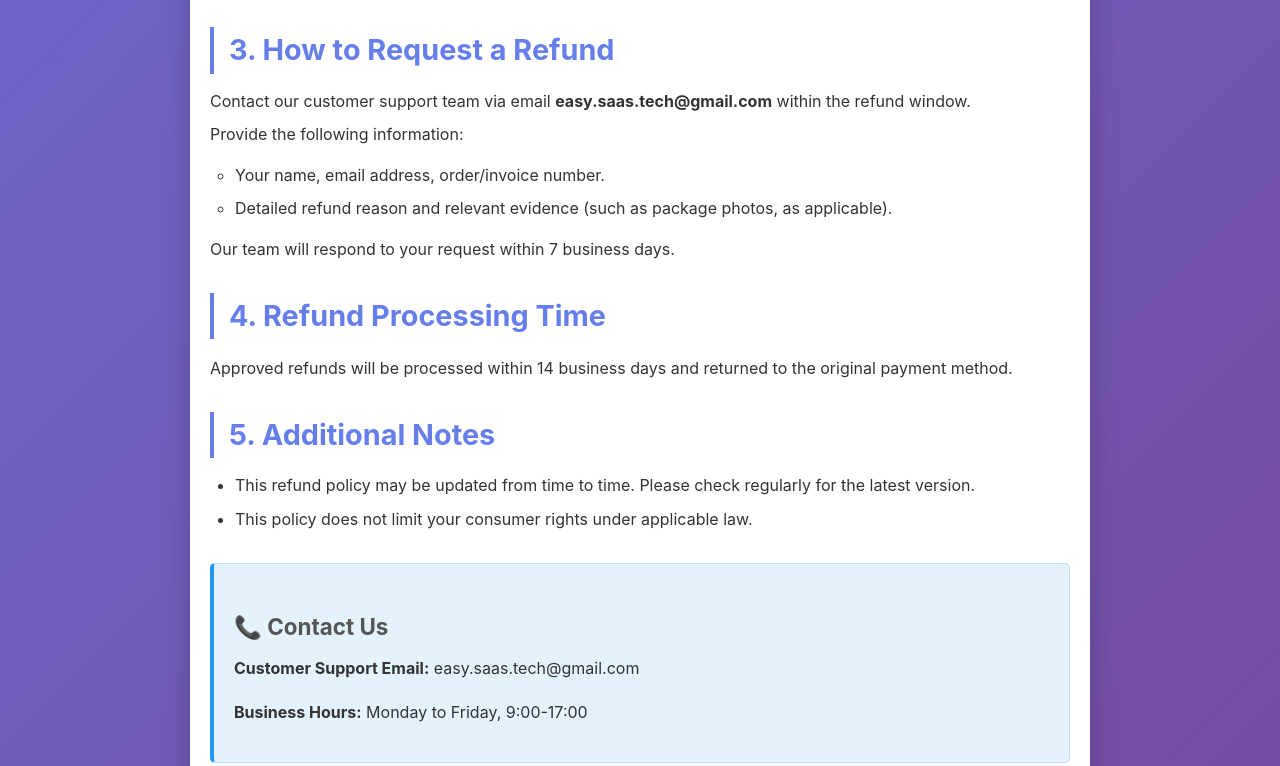
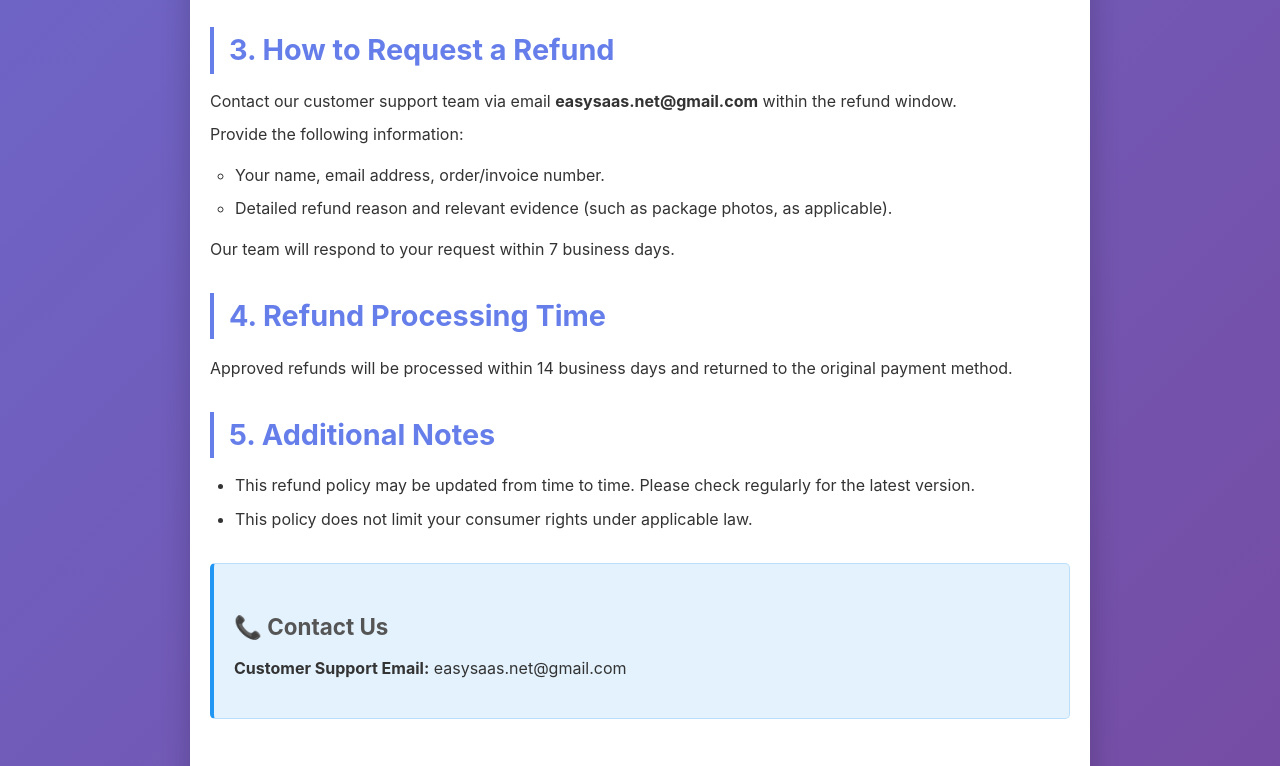
Before and after one commit to easy-saas-net/refund-policy, a plain HTML site: page index.html in a window 1280 px wide. Shown: the part 2224-2990 px from the top of the page. Drawn offline with Linux system fonts and the light colour scheme.

Commit message:
Update index.html

```diff
--- a/index.html
+++ b/index.html
@@ -279,7 +279,7 @@
 
             <h2>3. 如何请求退款</h2>
             <ol>
-                <li>在退款窗口内通过邮箱 <strong>easy.saas.tech@gmail.com</strong> 联系我们的客户支持团队。</li>
+                <li>在退款窗口内通过邮箱 <strong>easysaas.net@gmail.com</strong> 联系我们的客户支持团队。</li>
                 <li>提供以下信息：
                     <ul>
                         <li>您的姓名、电子邮件地址、订单/发票号。</li>
@@ -300,8 +300,7 @@
 
             <div class="contact-info">
                 <h3>📞 联系我们</h3>
-                <p><strong>客户支持邮箱：</strong> easy.saas.tech@gmail.com</p>
-                <p><strong>工作时间：</strong> 周一至周五，9:00-17:00</p>
+                <p><strong>客户支持邮箱：</strong> easysaas.net@gmail.com</p>
             </div>
         </div>
 
@@ -360,7 +359,7 @@
 
             <h2>3. How to Request a Refund</h2>
             <ol>
-                <li>Contact our customer support team via email <strong>easy.saas.tech@gmail.com</strong> within the refund window.</li>
+                <li>Contact our customer support team via email <strong>easysaas.net@gmail.com</strong> within the refund window.</li>
                 <li>Provide the following information:
                     <ul>
                         <li>Your name, email address, order/invoice number.</li>
@@ -381,8 +380,7 @@
 
             <div class="contact-info">
                 <h3>📞 Contact Us</h3>
-                <p><strong>Customer Support Email:</strong> easy.saas.tech@gmail.com</p>
-                <p><strong>Business Hours:</strong> Monday to Friday, 9:00-17:00</p>
+                <p><strong>Customer Support Email:</strong> easysaas.net@gmail.com</p>
             </div>
         </div>
 
@@ -441,7 +439,7 @@
 
             <h2>3. 返金申請方法</h2>
             <ol>
-                <li>返金ウィンドウ内にメール <strong>easy.saas.tech@gmail.com</strong> で当社のカスタマーサポートチームに連絡してください。</li>
+                <li>返金ウィンドウ内にメール <strong>easysaas.net@gmail.com</strong> で当社のカスタマーサポートチームに連絡してください。</li>
                 <li>以下の情報を提供してください：
                     <ul>
                         <li>お客様の氏名、メールアドレス、注文/請求書番号。</li>
@@ -462,8 +460,7 @@
 
             <div class="contact-info">
                 <h3>📞 お問い合わせ</h3>
-                <p><strong>カスタマーサポートメール：</strong> easy.saas.tech@gmail.com</p>
-                <p><strong>営業時間：</strong> 月曜日から金曜日、9:00-17:00</p>
+                <p><strong>カスタマーサポートメール：</strong> easysaas.net@gmail.com</p>
             </div>
         </div>
 
```
